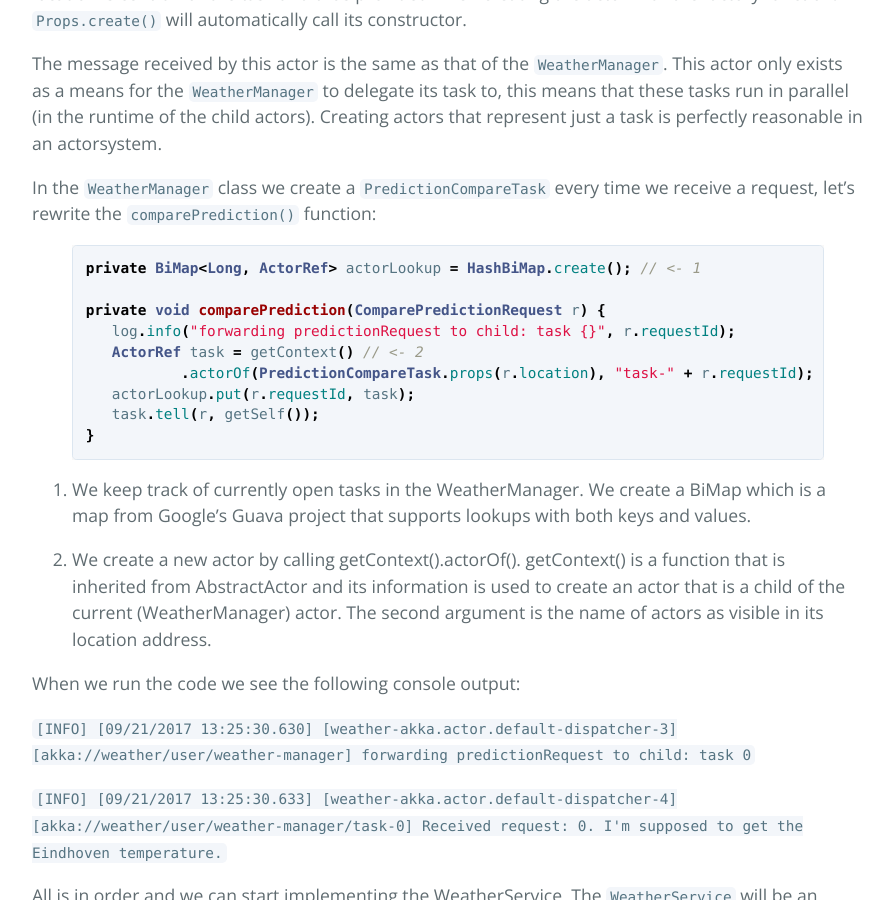
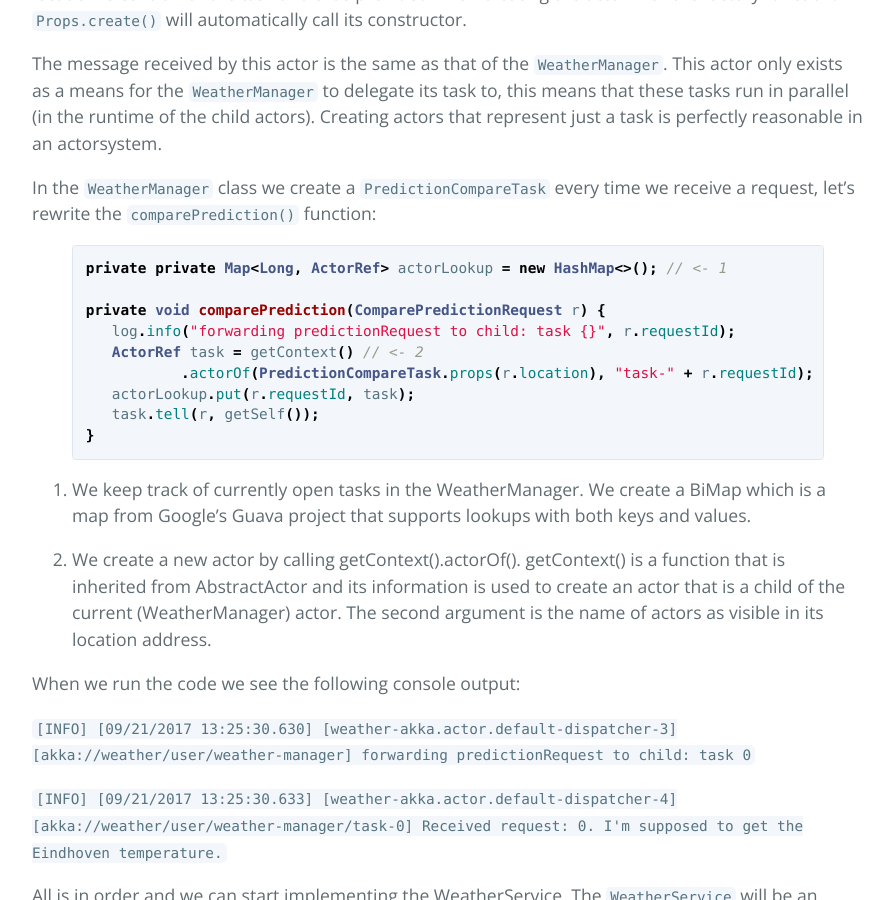
Before and after one commit to Kleinendorst/kleinendorst.github.io, a Jekyll site: the page built from _posts/2017-09-22-actor-model-introduction.md, in a window 1280 px wide and 900 px high, scrolled down 6763 px. Shown: the whole window, without its empty margins (192-1085 px from the left). Built offline with Jekyll 4.4.1, drawn with Linux system fonts in a browser that asks for light colours; comment, search, counter and statistics services are not loaded.

Commit message:
removed the unused BiMap reference

```diff
--- a/_posts/2017-09-22-actor-model-introduction.md
+++ b/_posts/2017-09-22-actor-model-introduction.md
@@ -174,7 +174,7 @@ The message received by this actor is the same as that of the `WeatherManager`.
 In the `WeatherManager` class we create a `PredictionCompareTask` every time we receive a request, let’s rewrite the `comparePrediction()` function:
 
 {% highlight java %}
-private BiMap<Long, ActorRef> actorLookup = HashBiMap.create(); // <- 1
+private private Map<Long, ActorRef> actorLookup = new HashMap<>(); // <- 1
 
 private void comparePrediction(ComparePredictionRequest r) {
    log.info("forwarding predictionRequest to child: task {}", r.requestId);
```
Also changed, not shown: _posts/2017-09-25-actor-model-supervision.md (+1 -1 lines).
